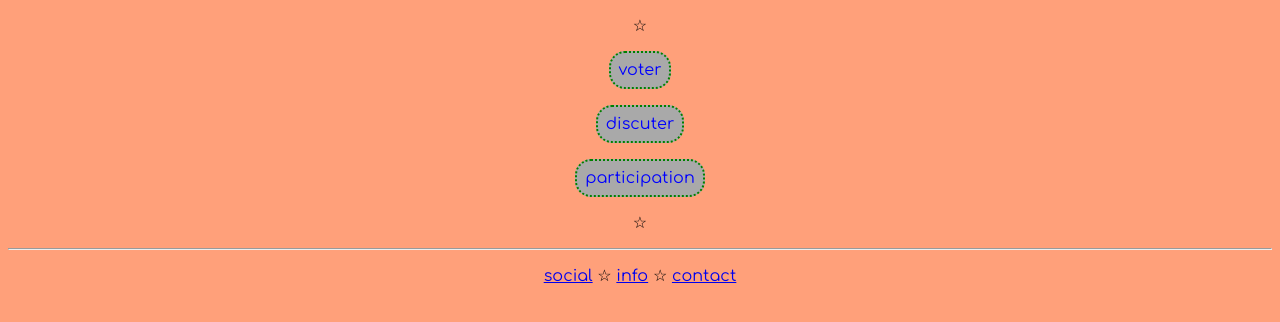
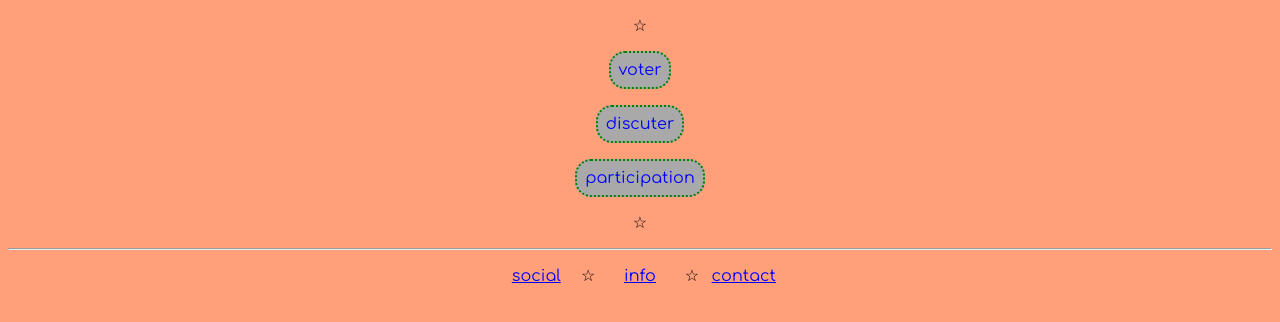
Before and after one commit to politipet/politipet.github.io, a Jekyll site: the page built from i-page.footer.md, in a window 1280 px wide. Shown: the top 322 px of the page. Built offline with Jekyll 4.4.1, drawn with Linux system fonts in a browser that asks for light colours; our own code applies the rules of GitHub Pages for plain Markdown files.

Commit message:
add style .infopage.footer a

```diff
--- a/i-page.footer.md
+++ b/i-page.footer.md
@@ -11,7 +11,12 @@
 </div>
 
 -----
+
+<div class='info-page footer' markdown='1'>
+
 [social][social] ☆ [info](/info) ☆ [contact][contact]
+
+</div>
 
 
 [vote]: :VOTE:
--- a/style.css
+++ b/style.css
@@ -98,6 +98,7 @@ img {
 	margin: .5rem;
 	border-radius: 1rem;
 }
+.footer a,
 #footer a,
 #footer a:visited {
 	color: blue;
@@ -108,3 +109,7 @@ img {
 	padding: .5rem;
 	border: 2px dotted green;
 }
+.info-page.footer a {
+	width: 5rem;
+	display: inline-block;
+}
```
